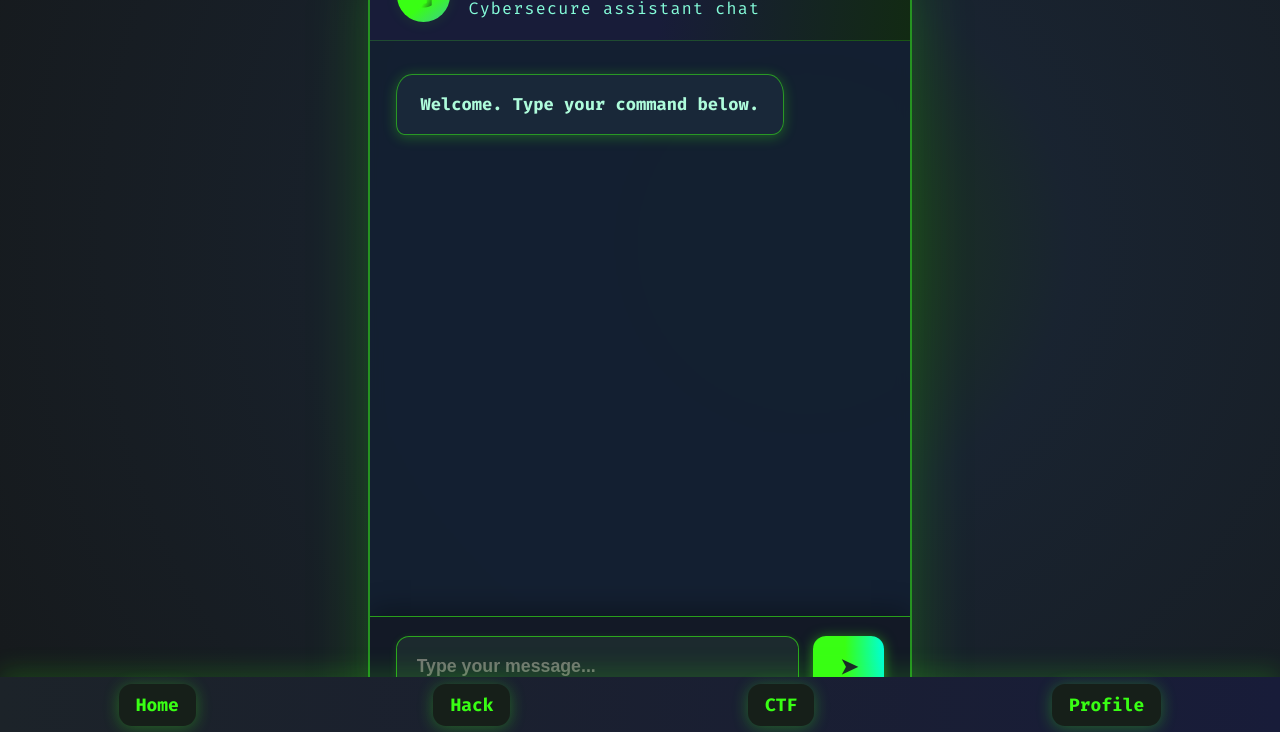
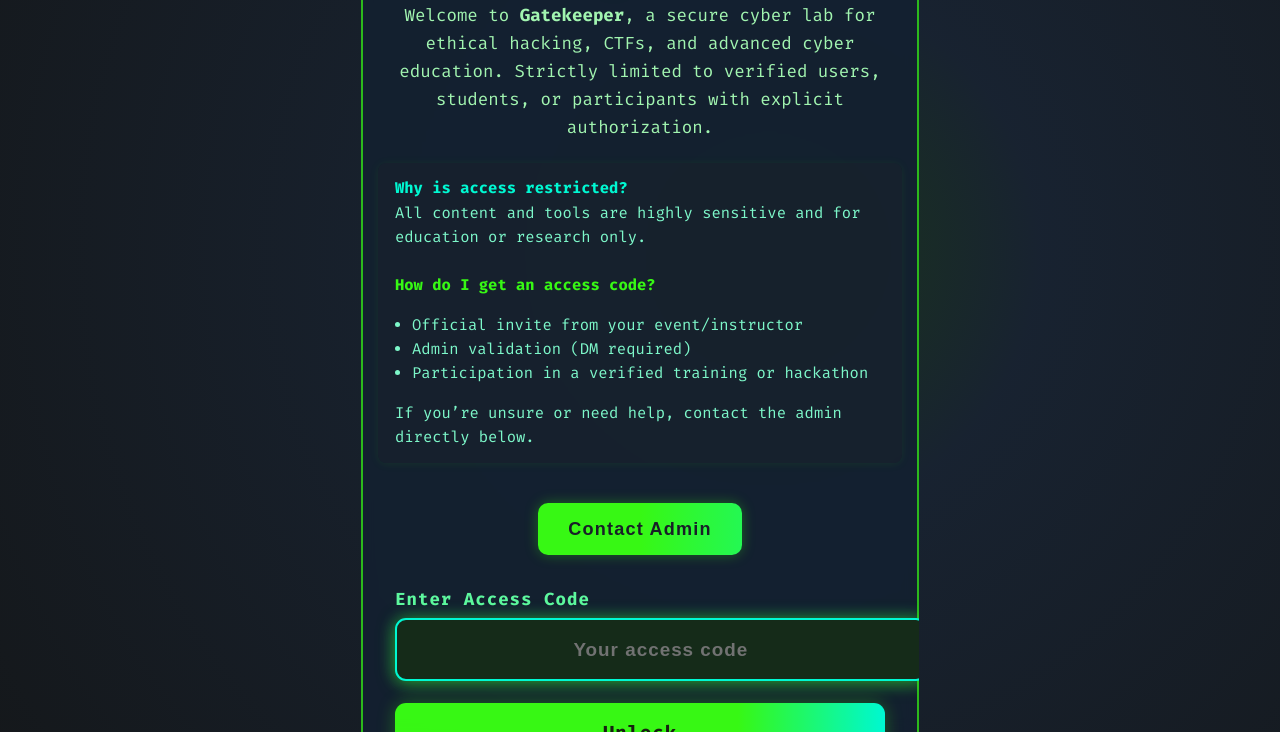
Before and after one commit to charanravanam/hack, a plain HTML site: page index.html in a window 1280 px wide. Shown: the part 68-800 px from the top of the page. Drawn offline with Linux system fonts and the light colour scheme.

Commit message:
Update index.html

```diff
--- a/index.html
+++ b/index.html
@@ -2,250 +2,246 @@
 <html lang="en">
 <head>
   <meta charset="UTF-8">
-  <title>Gatekeeper Chat</title>
+  <title>Gatekeeper Access</title>
   <meta name="viewport" content="width=device-width, initial-scale=1.0, maximum-scale=1" />
   <link href="https://fonts.googleapis.com/css2?family=Fira+Mono:wght@400;700&display=swap" rel="stylesheet">
   <style>
     html, body {
-      width: 100vw;
       height: 100vh;
+      min-height: 100vh;
       margin: 0;
       padding: 0;
-      font-family: 'Fira Mono', 'Hack', 'IBM Plex Mono', 'Inter', Arial, sans-serif;
-      background: #161a1c;
+      background: #15191c;
+      font-family: 'Fira Mono', 'Hack', 'IBM Plex Mono', monospace;
       color: #39ff14;
+      box-sizing: border-box;
+      display: flex;
+      align-items: center;
+      justify-content: center;
       overflow-x: hidden;
-      overflow-y: hidden;
     }
     body::before {
       content:"";
       position:fixed; left:0; top:0; width:100vw; height:100vh; z-index:0;
-      background: radial-gradient(circle at 63% 39%, #39ff14 0%, #2e67bc 28%, #161a1c 100%);
-      opacity: .13; pointer-events: none;
+      background: radial-gradient(circle at 60% 40%, #39ff14 0%, #2e67bc 30%, #15191c 100%);
+      opacity:.13; pointer-events: none;
     }
-    .glass-shell {
-      position: absolute;
-      left: 50%; top: 50%;
-      transform: translate(-50%, -50%);
-      width: 97vw; max-width: 480px; min-width: 320px;
-      height: 96vh; max-height: 838px; min-height: 410px;
-      margin: 0 auto;
-      background: rgba(20,32,49,0.98);
-      box-shadow: 0 18px 60px #39ff1440, 0 5px 42px #161a1c40;
-      border-radius: 24px;
-      border: 2.3px solid #39ff1485;
-      backdrop-filter: blur(8px);
+    .access-container {
+      width: 98vw;
+      max-width: 410px;
+      min-width: 280px;
+      background: rgba(20,32,49,0.97);
+      border-radius: 20px;
+      border: 2.5px solid #39ff14b5;
+      box-shadow: 0 18px 60px #39ff1450, 0 5px 38px #161a1c40;
+      backdrop-filter: blur(7px);
+      padding: 2.9em 2em 2.1em 2em;
       display: flex;
       flex-direction: column;
-      justify-content: flex-start;
-      overflow: hidden;
+      align-items: center;
+      margin: auto;
+      position: relative;
       z-index: 2;
+      animation: floatAccess 1.1s cubic-bezier(.31,1.2,.51,1) 1 forwards;
+      opacity: 0.97;
     }
-    .chat-header {
-      display: flex;
-      align-items: center;
-      gap: 1.14em;
-      border-bottom: 1.7px solid #39ff1435;
-      background: linear-gradient(96deg, #181c39 54%, #122a13 100%);
-      padding: 1.32em 1.8em 1.1em 1.7em;
+    @keyframes floatAccess {
+      from { opacity:0; transform: translateY(65px) scale(0.96);}
+      to { opacity:0.97; transform: none;}
     }
-    .avatar-holder {
-      width: 53px; height: 53px; border-radius: 50%;
-      background: linear-gradient(144deg,#39ff14 60%,#3ecb93 100%);
-      box-shadow: 0 2px 14px #39ff1417;
-      display: flex; align-items: center; justify-content: center; position: relative; overflow:hidden;
-    }
-    .avatar-init {
-      font-size: 2em; font-weight: 800; color: #222;
-      font-family: inherit;
-      letter-spacing: 1px;
-      background: linear-gradient(120deg, #39ff14 58%, #122 100%);
+    .access-title {
+      font-size: 2em;
+      font-weight: 800;
+      letter-spacing: 1.2px;
+      margin: 0 0 0.56em 0;
+      color: #39ff14;
+      text-shadow: 0 2px 18px #39ff1480;
+      background: linear-gradient(92deg,#39ff14 70%,#00ffd8 110%);
       -webkit-background-clip: text;
       -webkit-text-fill-color: transparent;
+      background-clip: text;
+      text-align: center;
     }
-    .chat-header h1 {
-      margin: 0 0 0.12em 0;
-      font-size: 1.23em;
+    .access-desc {
+      font-size: 1.09em;
+      color: #a7fcb5;
+      text-align: center;
+      font-weight: 500;
+      line-height: 1.6;
+      margin: 0 0 1.22em 0;
+    }
+    .access-info {
+      background: rgba(27,38,42,0.38);
+      color: #82ffd0;
+      font-size: 0.97em;
+      border-radius: 8px;
+      padding: 0.86em 1.1em;
+      margin-bottom: 1.29em;
+      line-height: 1.56;
+      width: 100%;
+      text-align: left;
+      box-shadow: 0 1px 10px #39ff1417;
+    }
+    .btn-contact {
+      display: block;
+      font-size: 1.13em;
       font-weight: 700;
+      background: linear-gradient(92deg,#39ff14 50%,#00ffd8 200%);
+      color: #191f29;
+      border: none;
+      border-radius: 10px;
+      padding: 0.88em 1.65em;
+      margin: 1.1em auto 0 auto;
+      cursor: pointer;
+      letter-spacing: 1.2px;
+      box-shadow: 0 0 14px #39ff1450;
+      transition: filter 0.18s, background 0.22s;
+    }
+    .btn-contact:hover, .btn-contact:focus {
+      filter: brightness(1.10);
+      outline: 2.4px solid #00ffd8;
+    }
+    .access-form {
+      display: flex;
+      flex-direction: column;
+      width: 100%;
+      margin-top: 2.1em;
+    }
+    .label-access {
+      color: #61ffa3;
+      font-size: 1.09em;
+      font-weight: 700;
+      letter-spacing: 1px;
+      margin-bottom: 0.44em;
+      text-align: left;
+    }
+    .input-code {
+      width: 100%;
+      font-size: 1.18em;
+      background: #131a16;
       color: #39ff14;
-      letter-spacing: 0.09em;
-      display: flex;
-      align-items: center;
-      gap: 0.38em;
+      border: 2px solid #39ff1493;
+      border-radius: 11px;
+      padding: 1em 1em;
+      font-weight: 650;
+      margin-bottom: 1.12em;
+      outline: none;
+      letter-spacing: 1px;
+      box-shadow: 0 2px 9px #39ff1433 inset, 0 1px 17px #003c1e19;
+      text-align: center;
+      transition: border 0.22s, box-shadow 0.17s;
+      caret-color: #00ffd8;
     }
-    .desc-line {
-      margin: 0; font-size: 1.04em; color: #85fdda;
-      font-weight: 500; letter-spacing: 0.075em;
+    .input-code:focus {
+      border: 2px solid #00ffd8;
+      background: #162c19;
+      box-shadow: 0 2px 17px #39ff1485, 0 0 18px #00ffb333;
     }
-
-    .chatbox {
-      flex: 1 1 0;
-      display: flex; flex-direction: column;
-      padding: 2.1em 1.55em 1em 1.6em;
-      overflow-y: auto;
-      gap: 1.22em;
-      background: none;
-      min-height: 0;
+    .unlock-btn {
+      font-family: inherit;
+      font-size: 1.18em;
+      font-weight: 900;
+      width: 100%;
+      background: linear-gradient(90deg,#39ff14 70%,#00ffd8 100%);
+      color: #182111;
+      padding: 0.98em 0;
+      border: none;
+      border-radius: 11px;
+      cursor: pointer;
+      margin-bottom: 0.22em;
+      letter-spacing: 1px;
+      box-shadow: 0 0 18px #39ff1450;
+      transition: background 0.14s, color 0.16s;
       outline: none;
-      transition: padding 0.3s;
-      scroll-behavior: smooth;
     }
-
-    .bubble {
-      max-width: 80%;
-      min-width: 44px;
-      padding: 1.09em 1.39em;
-      border-radius: 16px 16px 12px 8px/21px 21px 14px 11px;
-      font-size: 1.07em; font-weight: 600;
-      background: #192839;
-      color: #aefcdb;
-      align-self: flex-start;
-      box-shadow: 0 2px 13px #39ff144a;
-      border: 1.55px solid #39ff1485;
-      position: relative; animation: appear 0.23s;
-      transition: background 0.5s, color 0.5s; word-break: break-word;
+    .unlock-btn:hover, .unlock-btn:focus {
+      background: linear-gradient(90deg,#00ffd8 33%,#39ff14 90%);
+      color: #062a22;
     }
-    .bubble.user {
-      align-self: flex-end;
-      background: linear-gradient(121deg, #2e67bc 56%, #39ff14 120%);
-      color: #11141a;
-      border: 1.1px solid #2a88b0;
-      border-radius: 16px 16px 8px 16px/21px 21px 12px 21px;
-      font-weight: 700;
+    .error-message {
+      color: #fd2774;
+      min-height: 1.3em;
+      font-size: 1.03em;
+      font-weight: 600;
+      text-align: center;
+      letter-spacing: .7px;
+      margin-top: 0.4em;
+      background: transparent;
+      transition: color 0.16s;
     }
-    @keyframes appear {
-      from { opacity: 0; transform: translateY(28px) scale(0.96);}
-      to { opacity: 1; transform: none;}
+    @media (max-width:600px){
+      .access-container { max-width: 99vw; padding: 1.5em 0.8em 1.5em 0.8em;}
+      .access-title { font-size: 1.26em;}
+      .access-form { margin-top: 1.2em;}
     }
-
-    /* Chat form styling */
-    .chat-form-area {
-      display: flex; gap: 0.9em;
-      padding: 1.21em 1.6em 1.17em 1.65em;
-      background: #131926;
-      border-top: 1.8px solid #39ff1494;
-      box-shadow: 0 -6px 26px #0005;
-      position: relative;
-    }
-    #chat-input {
-      flex: 1 1 0;
-      font-size: 1.11em;
-      border-radius: 13px;
-      border: 1.58px solid #39ff1496;
-      padding: 1em 1.08em;
-      background: #1c2a2e;
-      color: #f0fff8;
-      outline: none;
-      font-weight: 550;
-      transition: border 0.24s, box-shadow 0.25s;
-      box-shadow: 0 1px 7px #39ff1422;
-    }
-    #chat-input:focus {
-      border: 1.8px solid #39ff14;
-      background: #122f16;
-      box-shadow: 0 2px 21px #0eb9fa40;
-    }
-    .chat-btn {
-      background: linear-gradient(90deg, #39ff14 45%, #00ffd8 100%);
-      color: #191f29; border: none;
-      border-radius: 13px; padding: 0.97em 1.46em;
-      font-size: 1.14em; font-weight: 700; cursor: pointer;
-      box-shadow: 0 2px 13px #39ff1485; outline: none;
-      display: flex; align-items: center; justify-content: center;
-      transition: background 0.22s, box-shadow 0.22s;
-    }
-    .chat-btn:hover, .chat-btn:focus {
-      background: linear-gradient(101deg,#39ff14 27%, #00ffd8 120%);
-      color: #031325; box-shadow: 0 7px 32px #39ff1475;
-    }
-
-    /* Nav Bar Styling */
-    .cyber-navbar {
-      position: fixed;
-      bottom: 0; left: 0; width: 100vw; height: 55px;
-      background: linear-gradient(90deg,#1c2329 0%,#181c39 100%);
-      display: flex; align-items: center; justify-content: space-around;
-      box-shadow: 0 -7px 24px #39ff1429; z-index: 10;
-      font-size: 1em;
-    }
-    .cyber-nav-icon {
-      color: #39ff14; font-size: 1.12em;
-      background: #161f19; padding: 10px 17px; border-radius: 13px;
-      margin: 0 7px; cursor: pointer; font-family: inherit;
-      font-weight: 600; border: none; box-shadow: 0 2px 16px #39ff1450;
-      transition: background 0.14s, color 0.17s;
-    }
-    .cyber-nav-icon:active, .cyber-nav-icon:hover {
-      background: #39ff1485; color: #161a1c;
-    }
-
-    /* Responsive - mobile */
-    @media (max-width: 700px) {
-      .glass-shell {
-        width: 99vw; height: 100vh; min-width:0; max-width:100vw; max-height:100vh; border-radius:0; margin:0; }
-      header { font-size: 1.07rem; padding-left:0.62em; padding-right:0.62em; }
-      .chatbox { padding: 0.85em 0.36em 0.9em 0.42em; }
-      .chat-form-area { padding-left:0.3em; padding-right:0.3em; }
-      .desc-line { font-size: 1.01em;}
-      .cyber-navbar { height: 61px; font-size: 1.03em;}
-    }
-    @media (min-width: 1200px) {
-      .glass-shell { max-width:540px; }
-    }
-    ::-webkit-scrollbar { width: 7px; background: transparent;}
-    ::-webkit-scrollbar-thumb { background: #252a41; border-radius: 13px;}
-    ::-webkit-scrollbar-track { background: transparent; }
+    @media (min-width:1000px){ .access-container{ max-width: 490px; } }
   </style>
 </head>
 <body>
-  <div class="glass-shell">
-    <div class="chat-header" aria-label="Chatbot header">
-      <div class="avatar-holder"><span class="avatar-init">G</span></div>
-      <div>
-        <h1>Gatekeeper Bot</h1>
-        <div class="desc-line">Cybersecure assistant chat</div>
+<div class="access-container" role="main" aria-label="Secure access panel">
+  <div class="access-title">Gatekeeper Access</div>
+  <div class="access-desc">
+    Welcome to <b>Gatekeeper</b>, a secure cyber lab for ethical hacking, CTFs, and advanced cyber education.
+    Strictly limited to verified users, students, or participants with explicit authorization.
   </div>
+  <div class="access-info">
+    <span style="font-weight:bold; color:#00ffd8;">Why is access restricted?</span>
+    <br>All content and tools are highly sensitive and for education or research only.<br><br>
+    <span style="color:#39ff14; font-weight:600;">How do I get an access code?</span>
+    <ul style="padding-left:1.1em; color:#82ffd0;">
+      <li>Official invite from your event/instructor</li>
+      <li>Admin validation (DM required)</li>
+      <li>Participation in a verified training or hackathon</li>
+    </ul>
+    If you’re unsure or need help, contact the admin directly below.
   </div>
-    <div class="chatbox" id="chat-messages" aria-label="Chat message area">
-      <!-- Chat bubbles go here -->
-      <div class="bubble">Welcome. Type your command below.</div>
-    </div>
-    <form class="chat-form-area" id="chat-form" autocomplete="off" aria-label="Send chat">
-      <input id="chat-input" type="text" placeholder="Type your message..." autocomplete="off" />
-      <button type="submit" class="chat-btn" aria-label="Send">
-        <span style="font-size:1.17em;">&#10148;</span>
+  <button class="btn-contact" onclick="window.open('https://instagram.com/yourusername','_blank')">
+    Contact Admin
   </button>
+
+  <form class="access-form" id="code-access-form" autocomplete="off" aria-label="Access code entry form">
+    <label for="access-code" class="label-access">Enter Access Code</label>
+    <input type="text" id="access-code" class="input-code" placeholder="Your access code" required maxlength="48" autocapitalize="off" inputmode="text" aria-label="Access Code">
+    <button type="submit" class="unlock-btn" id="unlock-btn" aria-label="Unlock Access">Unlock</button>
+    <div class="error-message" id="error-msg" aria-live="polite"></div>
   </form>
 </div>
-  <div class="cyber-navbar" aria-label="Navigation bar">
-    <button class="cyber-nav-icon">Home</button>
-    <button class="cyber-nav-icon">Hack</button>
-    <button class="cyber-nav-icon">CTF</button>
-    <button class="cyber-nav-icon">Profile</button>
-  </div>
 <script>
-    // Example chat handler (simulated for demo)
-    const form = document.getElementById('chat-form');
-    const chatInput = document.getElementById('chat-input');
-    const chatMessages = document.getElementById('chat-messages');
-    form.onsubmit = e => {
+  const codeInput = document.getElementById('access-code');
+  const codeForm = document.getElementById('code-access-form');
+  const errorMsg = document.getElementById('error-msg');
+  const unlockBtn = document.getElementById('unlock-btn');
+
+  codeForm.onsubmit = async function (e) {
     e.preventDefault();
-      const text = chatInput.value.trim();
-      if (!text) return;
-      const userBubble = document.createElement('div');
-      userBubble.className = "bubble user";
-      userBubble.innerText = text;
-      chatMessages.appendChild(userBubble);
-      chatMessages.scrollTop = chatMessages.scrollHeight;
-      chatInput.value = "";
-      setTimeout(() => {
-        const botBubble = document.createElement('div');
-        botBubble.className = "bubble";
-        botBubble.innerText = "Bot reply: " + text;
-        chatMessages.appendChild(botBubble);
-        chatMessages.scrollTop = chatMessages.scrollHeight;
-      }, 700);
+    errorMsg.textContent = '';
+    unlockBtn.disabled = true;
+    unlockBtn.textContent = "Checking...";
+    const code = codeInput.value.trim();
+    try {
+      const res = await fetch('/.netlify/functions/verify-access', {
+        method: 'POST',
+        headers: { "Content-Type": "application/json" },
+        body: JSON.stringify({ code })
+      });
+      const data = await res.json();
+      if (data.success) {
+        localStorage.setItem("hasAccess", "true");
+        document.body.style.background = "#10160c";
+        setTimeout(() => { window.location.href = "/chat.html"; }, 520);
+      } else {
+        errorMsg.textContent = data.error || "Invalid or expired code. Contact admin for access.";
+        codeInput.value = "";
+        codeInput.focus();
+      }
+    } catch (err) {
+      errorMsg.textContent = "Network error. Try again.";
+    }
+    unlockBtn.disabled = false;
+    unlockBtn.textContent = "Unlock";
   };
+  document.addEventListener('DOMContentLoaded', () => { codeInput.focus(); });
+  codeInput.addEventListener('keydown', e => { if (e.key === "Enter") unlockBtn.click(); });
 </script>
 </body>
 </html>
```
Lines whose indentation alone changed are shown as unchanged.
